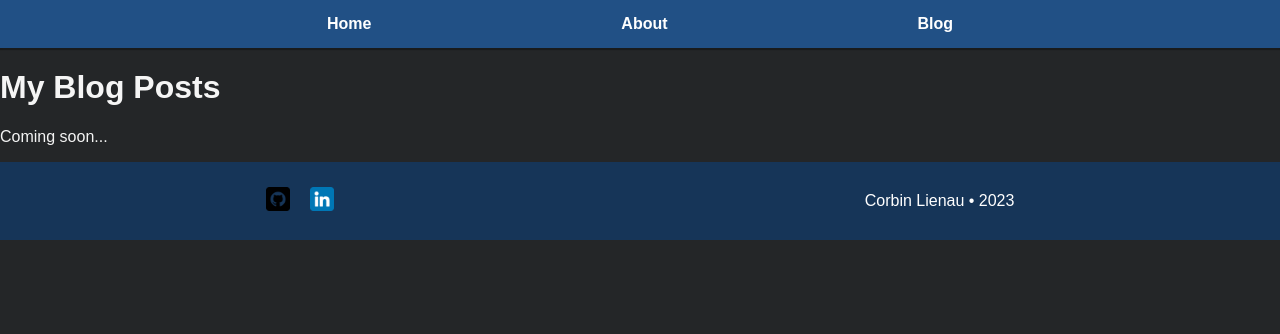
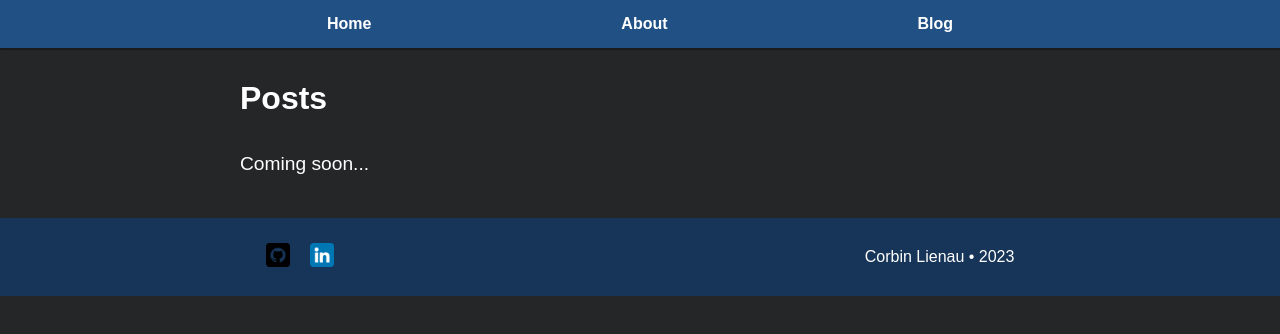
Before and after one commit to garnetraven/personal-website2.0, a Next.js app: page /blog in a window 1280 px wide. Shown: the top 334 px of the page. Built offline with nearby package versions, Linux system fonts and the light colour scheme.

Commit message:
Style post container

```diff
--- a/pages/blog.js
+++ b/pages/blog.js
@@ -16,7 +16,7 @@ export default function Blog() {
 
       <main className={styles.main}>
         <h1 className={styles.title}>
-          My Blog Posts
+          Posts
         </h1>
 
         <p className={styles.description}>
--- a/styles/Blog.module.css
+++ b/styles/Blog.module.css
@@ -0,0 +1,23 @@
+.container {
+    margin: 0 auto;
+    padding: 0;
+    width: 100%;
+}
+.main {
+    max-width: 800px;
+    margin: 0 auto;
+    padding: 0;
+    flex-direction: column;
+    align-items: center;
+}
+.title {
+    font-size: 2em;
+    color: #fff;
+    margin: 1em 0;
+}
+.description {
+    font-size: 1.2em;
+    color: #fff;
+    margin-bottom: 2em;
+    line-height: 1.6;
+}
```
